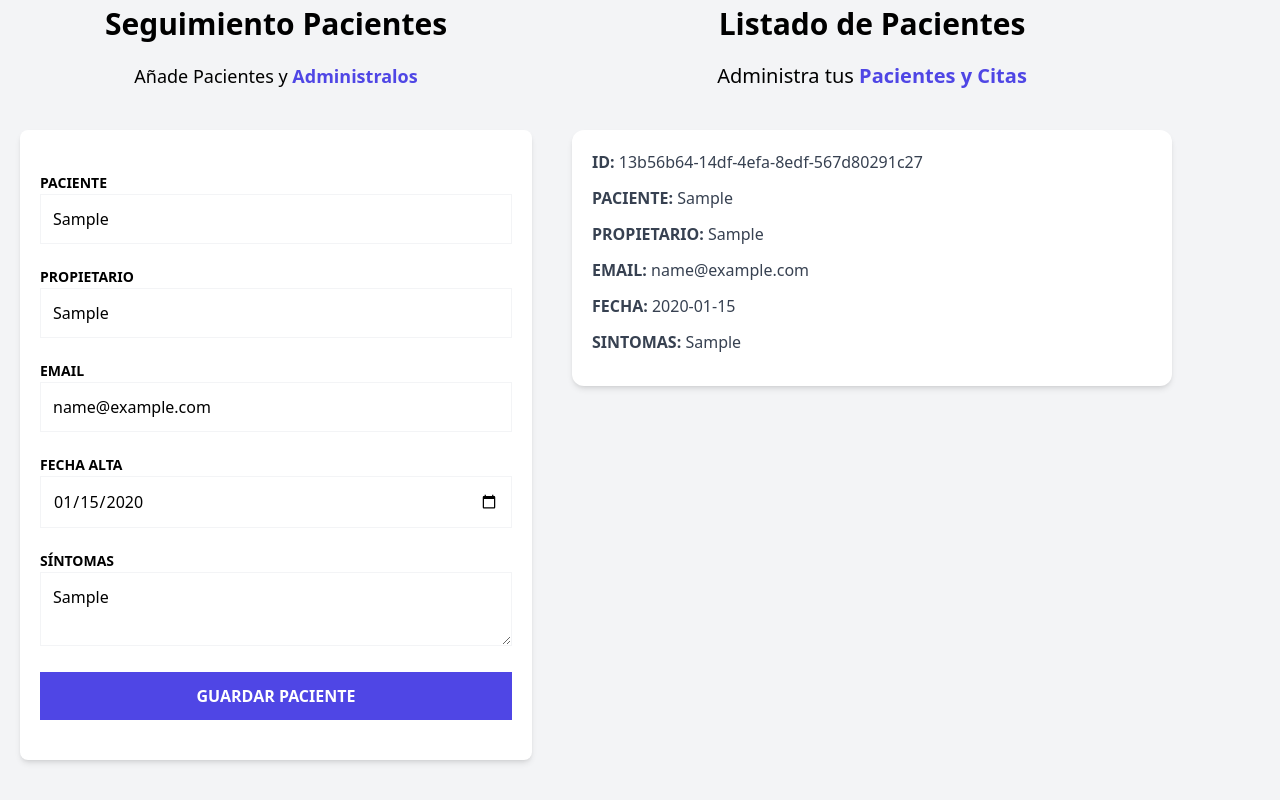
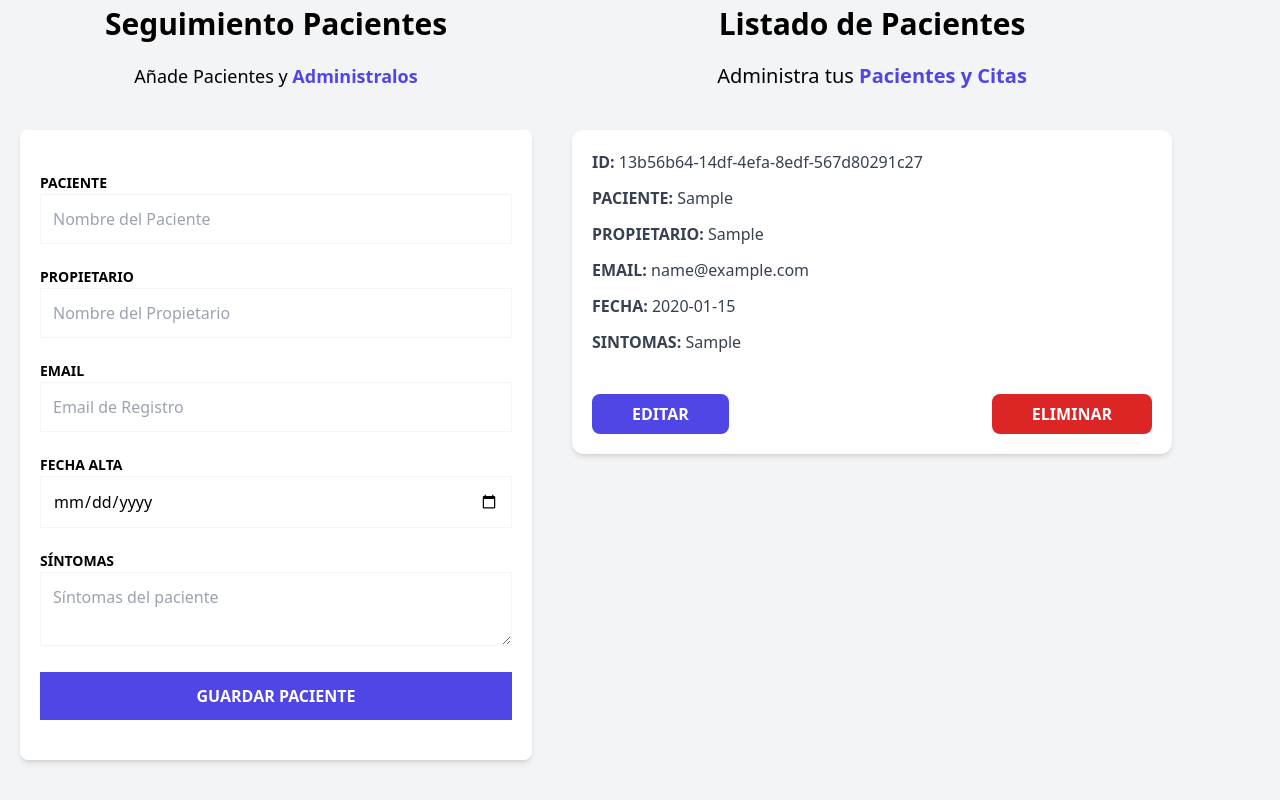
Before and after one commit to luisgoweb/Administrador-de-Pacientes, a React (Vite) app: page / in a window 1280 px wide. Both pictures are taken after typing "Sample", "Sample", "name@example.com", "2020-01-15", "Sample" into the empty fields and a click on the input "Guardar Paciente". Shown: the part 178-978 px from the top of the page. Built offline with nearby package versions, Linux system fonts and the light colour scheme.

Commit message:
Se agrega funcionalidad para editar los pacientes en el store

```diff
--- a/src/components/PatientDetails.tsx
+++ b/src/components/PatientDetails.tsx
@@ -1,3 +1,4 @@
+import { usePatientStore } from "../store"
 import type { Patient } from "../types"
 import PatientDetailsItem from "./PatientDetailsItem"
 
@@ -6,6 +7,9 @@ type PatientDetailsProps = {
 }
 
 const PatientDetails = ({patients} : PatientDetailsProps) => {
+    const deletePatient = usePatientStore(state => state.deletePatient)
+    const getPatientById = usePatientStore(state => state.getPatientById)
+
   return (
     <div className="mx-5 my-5 py-5 px-5 rounded-xl bg-white shadow-md">
         <PatientDetailsItem  label="ID:" data={patients.id} />
@@ -14,6 +18,24 @@ const PatientDetails = ({patients} : PatientDetailsProps) => {
         <PatientDetailsItem  label="Email:" data={patients.email} />
         <PatientDetailsItem  label="Fecha:" data={patients.date} />
         <PatientDetailsItem  label="Sintomas:" data={patients.symptoms} />
+
+        <div className="flex flex-col md:flex-row gap-3 justify-between mt-10">
+            <button
+            type="button"
+            className="py-2 px-10 bg-indigo-600 hover:bg-indigo-700 text-white uppercase font-bold rounded-lg"
+            onClick={()=> getPatientById(patients.id)}
+            >
+                Editar
+            </button>
+
+            <button
+            type="button"
+            className="py-2 px-10 bg-red-600 hover:bg-red-700 text-white uppercase font-bold rounded-lg"
+            onClick={()=> deletePatient(patients.id)}
+            >
+                Eliminar
+            </button>
+        </div>
     </div>
   )
 }
--- a/src/components/PatientForm.tsx
+++ b/src/components/PatientForm.tsx
@@ -1,3 +1,4 @@
+import { useEffect } from "react"
 import { useForm } from "react-hook-form"
 import { usePatientStore } from "../store"
 import type { DraftPatient } from "../types"
@@ -5,12 +6,31 @@ import type { DraftPatient } from "../types"
 export default function PatientForm() {
 
     const addPatient = usePatientStore(state => state.addPatient)
+    const activeId = usePatientStore(state => state.activeId)
+    const patients = usePatientStore(state => state.patients)
+    const updatePatient = usePatientStore(state => state.updatePatient)
 
-    const { register, handleSubmit, formState: {errors} } = useForm<DraftPatient>()
+    const { register, handleSubmit, setValue , formState: {errors}, reset } = useForm<DraftPatient>()
 
+    useEffect(()=>{
+      if(activeId){
+        const activePatient = patients.filter( patient => patient.id === activeId )[0]
+        setValue("name", activePatient.name)
+        setValue("caretaker", activePatient.caretaker)
+        setValue("email", activePatient.email)
+        setValue("date", activePatient.date)
+        setValue("symptoms", activePatient.symptoms)
+      }
+    },[activeId])
 
     const registerPatient = (data: DraftPatient) => {
-        addPatient(data)
+      if(activeId){
+          updatePatient(data)
+      }else{
+          addPatient(data)
+      }
+
+        reset()
     }
 
   return (
@@ -108,7 +128,7 @@ export default function PatientForm() {
             <input
                 type="submit"
                 className={errors.name || errors.caretaker || errors.email || errors.date || errors.symptoms ? `bg-pink-600 placeholder-gray-500 text-white border border-pink-600 border-l-8 rounded-lg p-3 w-full opacity-10 ` : `bg-indigo-600 w-full p-3 text-white uppercase font-bold hover:bg-indigo-700 cursor-pointer transition-colors`}
-                value='Guardar Paciente'
+                value={activeId ? 'Actualizar Paciente' : 'Guardar Paciente'}
             />
         </form>
     </div>
--- a/src/store.ts
+++ b/src/store.ts
@@ -1,22 +1,48 @@
 import { v4 } from "uuid";
 import { create } from "zustand";
+import { devtools } from "zustand/middleware";
 import type { DraftPatient, Patient } from "./types";
 
 type PatientState = {
     patients: Patient[]
     addPatient: (data: DraftPatient) => void
+    deletePatient: (id: Patient['id']) => void
+    activeId: Patient['id']
+    getPatientById: (id: Patient['id']) => void
+    updatePatient: (data: DraftPatient) => void
 }
 
 const createPatient = (patient: DraftPatient) : Patient => {
     return {...patient, id: v4()}
 }
 
-export const usePatientStore = create<PatientState>((set)=> ({
+export const usePatientStore = create<PatientState>()(devtools((set)=> ({
     patients: [],
+    activeId: '',
     addPatient: (data) => {
         const newPatient = createPatient(data)
         set((state) => ({
             patients: [...state.patients, newPatient]
         }))
+    },
+    deletePatient: (id) => {
+        set((state) => ({
+            patients: state.patients.filter( patient => patient.id !== id )
+        }))
+    },
+    getPatientById: (id) => {
+        set(() => ({
+            activeId: id
+        }))
+    },
+    updatePatient: (data) => {
+        set((state)=> ({
+            patients: state.patients.map( patient => patient.id === state.activeId ? {id: state.activeId, ...data} : patient),
+            activeId: ''
+        }))
     }
-}))
+
+
+
+
+})))
```
